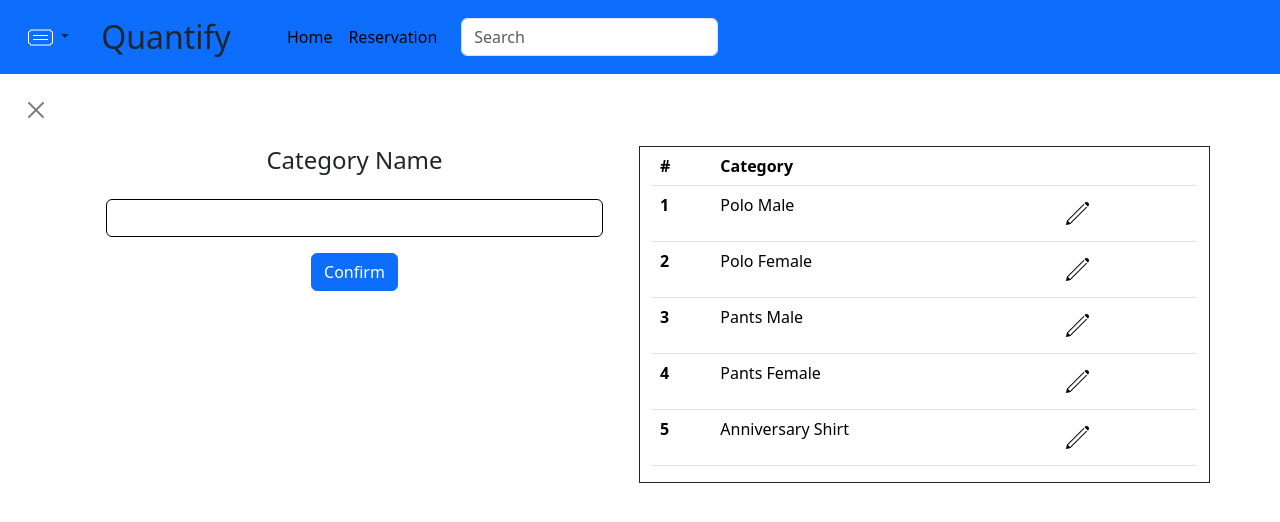
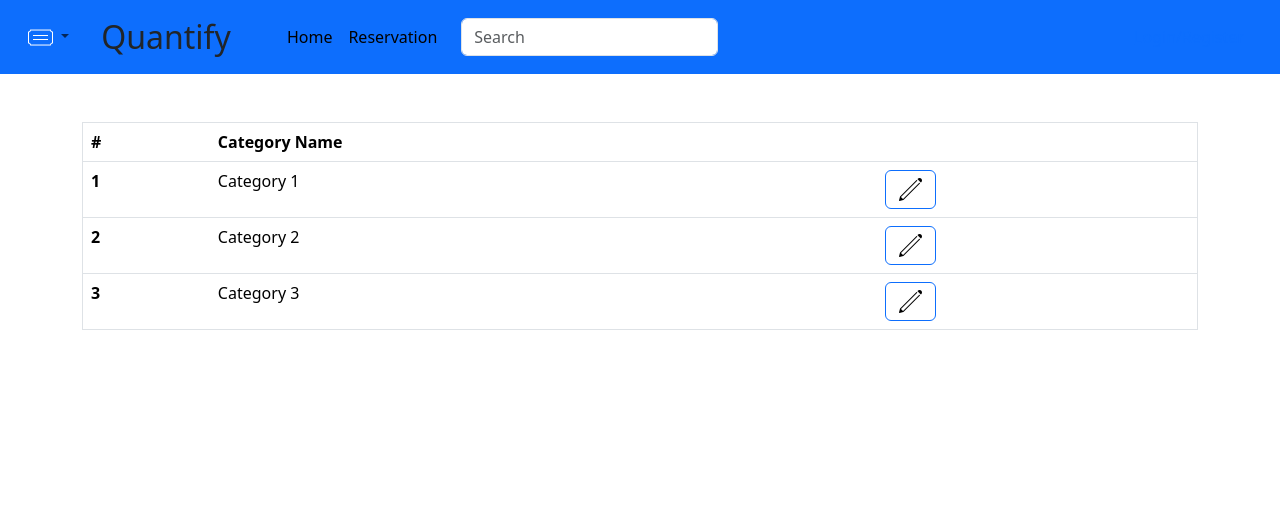
Before and after one commit to caesar0016/webQuantify, a PHP site: page /categoryAddItem.php in a window 1280 px wide. Shown: the top 522 px of the page. Run offline with PHP 8.4, Linux system fonts and the light colour scheme; some libraries are stand-ins or nearby versions.

Commit message:
remake of category form where I added a live modal

```diff
--- a/categoryAddItem.php
+++ b/categoryAddItem.php
@@ -8,80 +8,76 @@
     <meta charset="UTF-8">
     <meta name="viewport" content="width=device-width, initial-scale=1.0">
     <title>Quantify · Add Category</title>
+    <link rel="stylesheet" href="path/to/your/bootstrap.css"> <!-- Add your Bootstrap CSS file path here -->
 </head>
 <body>
-    <div class="div" >
-        <button type="button" class="btn-close m-4" aria-label="Close" onclick="location.href='addItem.php'"></button>
+        <!--This is the live-->
+    <div class="modal fade" id="categoryModal" tabindex="-1" aria-labelledby="exampleModalLabel" aria-hidden="true">
+    <div class="modal-dialog">
+        <div class="modal-content">
+        <div class="modal-header">
+            <h1 class="modal-title fs-5" id="exampleModalLabel">Category Name</h1>
+            <button type="button" class="btn-close" data-bs-dismiss="modal" aria-label="Close"></button>
         </div>
-    <div class="container text-center"> <!--container tex-center div-->
-        <div class="row">     <!--This is the row div-->
-            <div class="col"> <!--1 out of 2 column-->
-                <h4>Category Name</h4>
-                <div class="input-group mb-3 px-4 mt-4">
-                    <input type="text" class="form-control border-black" aria-label="Sizing example input" aria-describedby="inputGroup-sizing-default">
+
+        <form action="">
+            <!--This is the modal body-->
+            <div class="modal-body">
+                <div class="mt-4">
+                    <input type="text" class="form-control border border-dark" name="categoryName" placeholder="Input Category Name" autocomplete="off">
                 </div>
-                <button type="button" class="btn btn-primary">Confirm</button>
-            </div>            <!--1 out of 2 column-->
-            <!--Division -->
-            <div class="col border border-dark">     <!--2 out of 2 column-->
-            <table class="table">
+            </div>
+            <div class="modal-footer">
+                <button type="button" class="btn btn-secondary" data-bs-dismiss="modal">Close</button>
+                <button type="button" class="btn btn-primary">Save changes</button>
+            </div>
+            </div>
+        </form>
+
+
+
+
+    </div>
+    </div>
+    <div class="container-sm text-center">
+    <table class="table mt-5 border">
     <thead>
         <tr>
         <th scope="col">#</th>
-                    <th scope="col">Category</th>
-                    <th scope="col"></th>
+        <th scope="col">Category Name</th>
+        <th scope="col"></th><!--This is for the modal button-->
         </tr>
     </thead>
     <tbody>
     <tr>
         <th scope="row">1</th>
-                    <td>Polo Male</td>
+        <td>Category 1</td>
         <td>
-                        <a href="#" class="btn" role="button">
-                        <img src="images/ic_edit.png" alt="Edit">
-                        </a>
+            <button type="button" class="btn btn-outline-primary" data-bs-toggle="modal" data-bs-target="#categoryModal">
+                <img src="images/ic_edit.png" alt="Description of the image">
+            </button>
         </td>
     </tr>
     <tr>
         <th scope="row">2</th>
-                    <td>Polo Female</td>
+        <td>Category 2</td>
         <td>
-                        <a href="#" class="btn" role="button">
-                        <img src="images/ic_edit.png" alt="Edit">
-                        </a>
+            <button type="button" class="btn btn-outline-primary" data-bs-toggle="modal" data-bs-target="#categoryModal">
+                <img src="images/ic_edit.png" alt="Description of the image">
+            </button>
         </td>
     </tr>
     <tr>
         <th scope="row">3</th>
-                    <td>Pants Male</td>
+        <td>Category 3</td>
         <td>
-                        <a href="#" class="btn" role="button">
-                        <img src="images/ic_edit.png" alt="Edit">
-                        </a>
-                    </td>
-                    </tr>
-                    <tr>
-                    <th scope="row">4</th>
-                    <td>Pants Female</td>
-                    <td>
-                        <a href="#" class="btn" role="button">
-                        <img src="images/ic_edit.png" alt="Edit">
-                        </a>
-                    </td>
-                    </tr>
-                    <tr>
-                    <th scope="row">5</th>
-                    <td>Anniversary Shirt</td>
-                    <td>
-                        <a href="#" class="btn" role="button">
-                        <img src="images/ic_edit.png" alt="Edit">
-                        </a>
+            <button type="button" class="btn btn-outline-primary" data-bs-toggle="modal" data-bs-target="#categoryModal">
+                <img src="images/ic_edit.png" alt="Description of the image">
+            </button>
         </td>
     </tr>
   </tbody>
 </table>
-            </div>            <!--2 out of 2 column-->
-        </div>                  <!--This is the row div-->
-    </div> <!--container tex-center div-->
+    </div>
 </body>
 </html>
--- a/database.php
+++ b/database.php
@@ -2,7 +2,7 @@
     $db_server = "localhost";
     $db_user = "root";
     $db_pass = "";
-    $db_name = "prac001";
+    $db_name = "webquantify";
     $conn = "";
 
 
--- a/header.html
+++ b/header.html
@@ -1,6 +1,6 @@
 <header>
     <link rel="stylesheet" href="npm/node_modules/bootstrap/dist/css/bootstrap.css">
-    <link rel="stylesheet" href="headerStyle.css">
+    <link rel="stylesheet" href="cssFiles/headerStyle.css">
     <nav class="navbar navbar-expand-lg bg-primary">
         <div class="container-fluid d-flex align-items-center">
             <ul class="navbar-nav d-flex align-items-center">
--- a/viewItemClick.php
+++ b/viewItemClick.php
@@ -44,9 +44,9 @@
                 </div>
                 <button type="button" class="btn btn-secondary mt-5">Reserve</button>
             </div>
-            <div class="col-4 border">
+            <div class="col-4">
                 <h1>Pickup Date</h1><br>
-                <div class="calendar border border-primary border-2">
+                <div class="calendar border border-primary w-2">
                     <div class="calendar-header">
                         <span class="month-picker" id="month-picker">
                             June
```
Also changed, not shown: cssFiles/viewItemClick.css (+0 -9 lines), cssFiles/headerStyle.css (renamed from headerStyle.css). Lines whose indentation alone changed are shown as unchanged.
